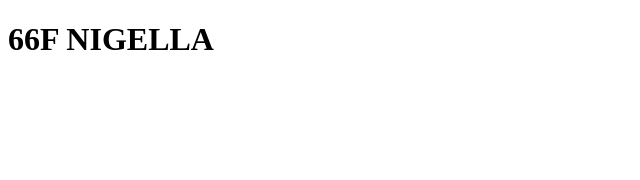
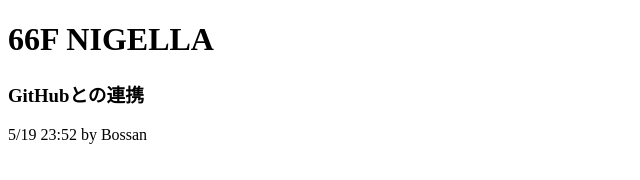
Before and after one commit to bull-frog/66f-nigella, a plain HTML site: page index.html in a window 1280 px wide. Shown: the whole page, without its empty margins (0-640 px from the left). Drawn offline with Linux system fonts and the light colour scheme.

Commit message:
5/19 23:52 by Bossan

```diff
--- a/index.html
+++ b/index.html
@@ -1,2 +1,8 @@
 <!DOCTYPE html>
-<html><body><h1>66F NIGELLA</h1></body></html>
+<html>
+	<body>
+		<h1>66F NIGELLA</h1>
+		<h3>GitHubとの連携</h3>
+		5/19 23:52 by Bossan
+	</body>
+</html>
```
